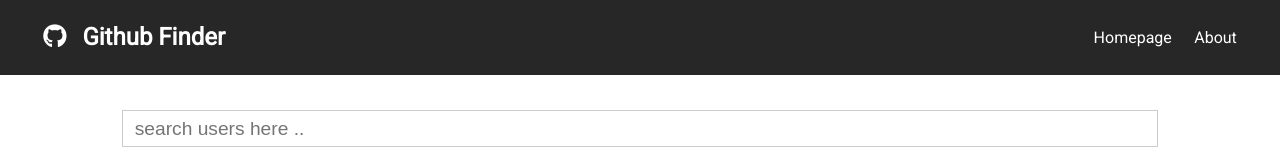
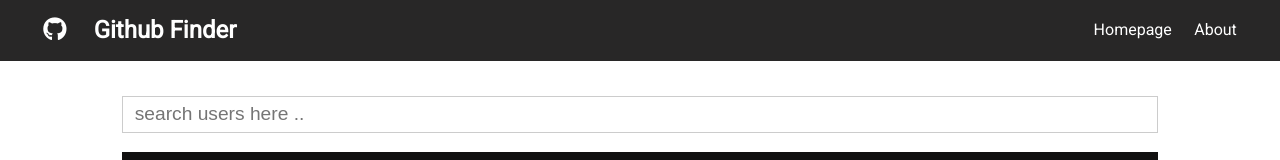
Before and after one commit to berest915/githubFinder, a React (Create React App) app: page / in a window 1280 px wide. Shown: the top 160 px of the page. Built offline with nearby package versions, Linux system fonts and the light colour scheme; no server answers.

Commit message:
fix minor nav-title

```diff
--- a/src/components/layout/Navbar.js
+++ b/src/components/layout/Navbar.js
@@ -14,12 +14,12 @@ const Navbar = () => {
 
     return (
         <nav className="navbar bg-primary">
+                <h1>
             <Link to="/" onClick={clickedHome}>
-                <h1>
                     <i style={{ marginRight: '1rem' }} className={icon}></i>
+            </Link>
                     {title}
                 </h1>
-            </Link>
             <ul>
                 <li>
                     <Link to="/" onClick={clickedHome}>
```
Also changed, not shown: 1 other file (tests, documents, lock files or other folders).
